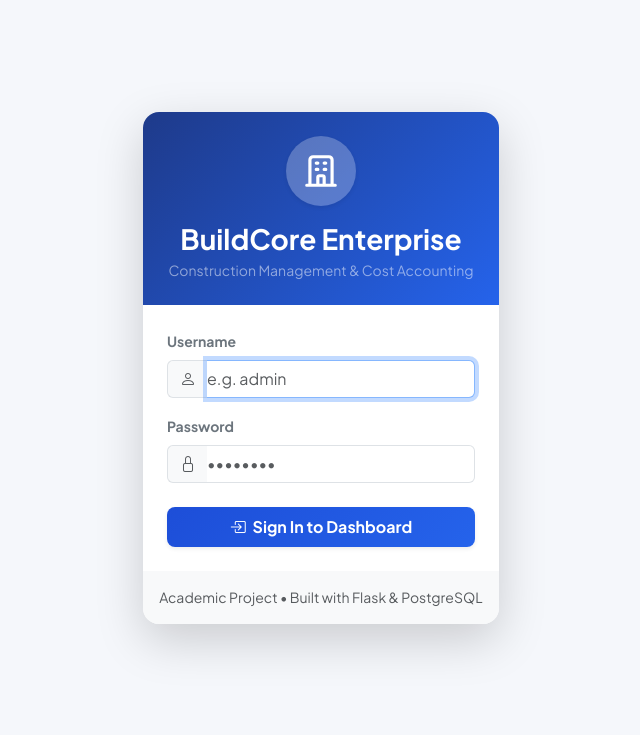
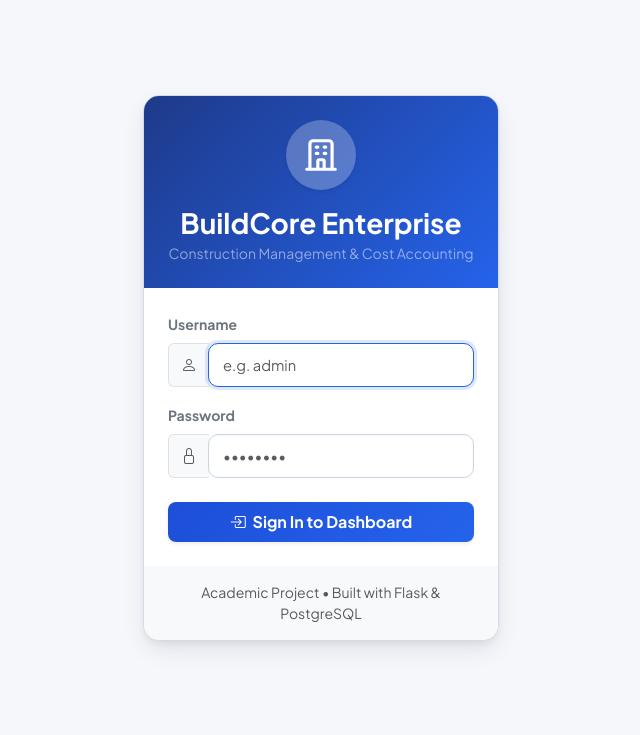
Before and after one commit to ishan-awas-13/buildcore-construction-manager, a Flask app: a page that uses templates/base.html in a window 1280 px wide. Shown: the top 735 px of the page, without its empty margins (319-959 px from the left). Run offline with Flask 3, Linux system fonts and the light colour scheme.

Commit message:
style(ui): enhance card and panel borders with crisp definition and deep elevation shadows

```diff
--- a/static/css/theme.css
+++ b/static/css/theme.css
@@ -17,7 +17,7 @@
 
     --body-bg: #f5f7fb;
     --card-bg: #ffffff;
-    --border-color: #e2e8f0;
+    --border-color: #d1dce8;
     --text-primary: #1e293b;
     --text-secondary: #64748b;
 
@@ -28,10 +28,10 @@
     --gradient-red: linear-gradient(135deg, #dc2626 0%, #ef4444 100%);
     --table-header-gradient: linear-gradient(135deg, #1e3a8a 0%, #2563eb 100%);
 
-    /* Shadows */
-    --shadow-soft: 0 4px 20px rgba(0, 0, 0, 0.04);
-    --shadow-card: 0 6px 18px rgba(0, 0, 0, 0.06);
-    --shadow-hover: 0 16px 32px rgba(37, 99, 235, 0.16);
+    /* Shadows - Deep, Crisp & Clear Elevation */
+    --shadow-soft: 0 4px 6px -1px rgba(0, 0, 0, 0.05), 0 10px 24px -3px rgba(15, 23, 42, 0.10);
+    --shadow-card: 0 4px 6px -1px rgba(0, 0, 0, 0.06), 0 12px 28px -2px rgba(15, 23, 42, 0.12);
+    --shadow-hover: 0 12px 24px -2px rgba(15, 23, 42, 0.12), 0 24px 44px -4px rgba(15, 23, 42, 0.18);
     --radius-sm: 8px;
     --radius-md: 12px;
     --radius-lg: 16px;
@@ -632,13 +632,59 @@ body {
 }
 
 /* --------------------------------------------------------------------------
-   UI Polish: Cards, Badges, Tabs & Buttons
+   UI Polish: Cards, Panels, Badges, Tabs & Buttons (Crisp Borders & Deep Shadows)
    -------------------------------------------------------------------------- */
-.card {
-    border-radius: var(--radius-lg);
-    border: 1px solid var(--border-color);
-    box-shadow: var(--shadow-soft);
-    background-color: var(--card-bg);
+.card,
+.card.border-0,
+.card.shadow-sm {
+    border-radius: var(--radius-lg) !important;
+    border: 1px solid #d1dce8 !important;
+    box-shadow: 0 4px 6px -1px rgba(0, 0, 0, 0.05), 0 10px 24px -3px rgba(15, 23, 42, 0.10) !important;
+    background-color: var(--card-bg) !important;
+    transition: box-shadow 0.25s ease, border-color 0.25s ease, transform 0.25s ease;
+}
+
+.card:hover {
+    box-shadow: 0 8px 16px -2px rgba(0, 0, 0, 0.07), 0 16px 36px -4px rgba(15, 23, 42, 0.14) !important;
+    border-color: #cbd5e1 !important;
+}
+
+.card-header {
+    background-color: #ffffff !important;
+    border-bottom: 1px solid #e2e8f0 !important;
+    padding: 16px 22px !important;
+}
+
+.card-body {
+    padding: 24px !important;
+}
+
+/* Inner deployment callouts & panels */
+.card .p-3.bg-light.rounded.border,
+.card .bg-light.rounded.border,
+.p-3.bg-light.rounded.border {
+    background: #ffffff !important;
+    border: 1px solid #cbd5e1 !important;
+    box-shadow: 0 2px 8px rgba(15, 23, 42, 0.06) !important;
+    border-radius: 12px !important;
+}
+
+/* Form Controls with Crisp Defined Borders */
+.form-control,
+.form-select {
+    border: 1px solid #cbd5e1 !important;
+    border-radius: 10px !important;
+    padding: 10px 14px !important;
+    font-size: 0.92rem !important;
+    box-shadow: 0 1px 3px rgba(0, 0, 0, 0.04) inset !important;
+    transition: border-color 0.2s ease, box-shadow 0.2s ease !important;
+}
+
+.form-control:focus,
+.form-select:focus {
+    border-color: #2563eb !important;
+    box-shadow: 0 0 0 3px rgba(37, 99, 235, 0.15) !important;
+    outline: none !important;
 }
 
 .badge {
```
